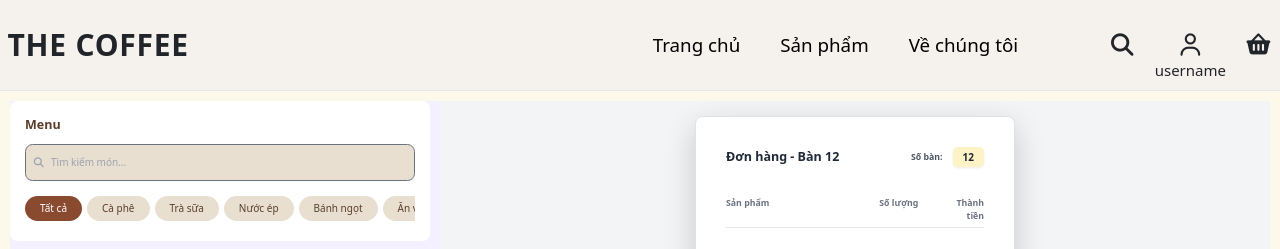
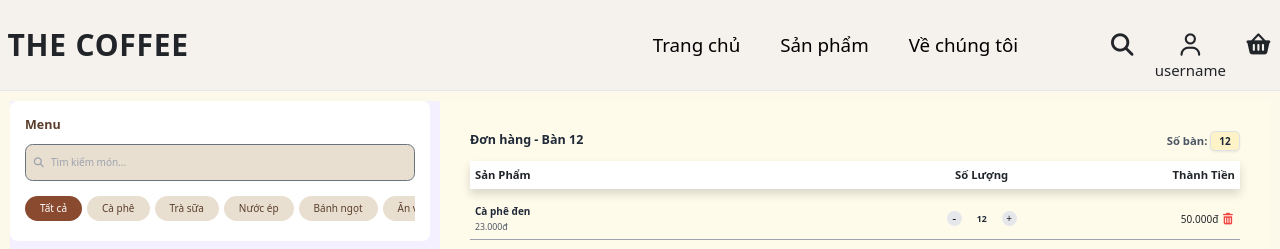
Before and after one commit to quekhoait/webcoffe_CNPM, a Flask app: page / in a window 1280 px wide. Shown: the top 249 px of the page. Run offline with Flask 3, Linux system fonts and the light colour scheme; style sheets or scripts are compiled from the project's sources; some libraries are stand-ins or nearby versions.

Commit message:
ui create order

```diff
--- a/eapp/templates/staff/create_order.html
+++ b/eapp/templates/staff/create_order.html
@@ -1,95 +1,105 @@
-<div class="flex justify-center items-start min-h-screen bg-gray-100 p-4">
-
-    <div class="w-full max-w-lg bg-white rounded-xl shadow-lg p-5 border border-gray-200">
-
-        <div class="flex justify-between items-center mb-5">
+<div class="h-dvh">
+    <div class="bg-amber-50 p-5">
+        <!--        order header-->
+        <div class="flex justify-between">
             <h2 class="text-xl font-bold text-gray-800">Đơn hàng - Bàn 12</h2>
-            <div class="flex items-center space-x-2">
-                <span class="text-sm font-semibold text-gray-600">Số bàn:</span>
-                <span class="px-3 py-1 bg-amber-100 text-gray-800 font-bold rounded-lg shadow-sm">12</span>
+            <div>
+                <span class="text-lg font-semibold text-gray-600">Số bàn:</span>
+                <input
+                        type="text"
+                        value="12"
+                        class="w-12 h-8 text-center px-1 py-1 bg-amber-100 text-gray-800 font-semibold rounded-lg shadow-sm focus:outline-none focus:ring-2 focus:ring-amber-500 border border-transparent"
+                >
             </div>
         </div>
 
-        <div class="grid grid-cols-6 gap-2 text-sm font-semibold text-gray-500 border-b pb-2 mb-3">
-            <div class="col-span-3">Sản phẩm</div>
-            <div class="col-span-2 text-center">Số lượng</div>
-            <div class="col-span-1 text-right">Thành tiền</div>
+        <!--        order item label-->
+        <div class="grid grid-cols-6 text-lg font-semibold p-2 mt-3 bg-white shadow">
+            <div class="col-span-3">Sản Phẩm</div>
+            <div class="col-span-2 text-center">Số Lượng</div>
+            <div class="col-span-1 text-right">Thành Tiền</div>
         </div>
 
-        <div class="grid grid-cols-6 gap-2 items-center py-3 border-b border-gray-100">
+        <!--        order -item-->
+        <div class="grid grid-cols-6 mt-3 p-2 items-center border-b border-gray-400">
             <div class="col-span-3">
                 <p class="font-semibold text-gray-800">Cà phê đen</p>
-                <p class="text-sm text-gray-500">25.000đ</p>
+                <span class="text-sm text-gray-600">23.000đ</span>
             </div>
 
-            <div class="col-span-2 flex justify-center items-center space-x-2">
-                <button class="w-6 h-6 flex items-center justify-center bg-gray-200 rounded-full text-gray-600 hover:bg-gray-300 transition duration-150">
-                    <span class="text-lg leading-none">-</span>
+            <div class="col-span-2 flex items-center justify-center">
+                <button class="bg-gray-200 w-6 h-6 rounded-full flex justify-center items-center"><span class="text-xl">-</span>
                 </button>
-                <span class="font-bold text-gray-800">2</span>
-                <button class="w-6 h-6 flex items-center justify-center bg-gray-200 rounded-full text-gray-600 hover:bg-gray-300 transition duration-150">
-                    <span class="text-lg leading-none">+</span>
+                <input
+                        type="text"
+                        value="12"
+                        class="w-16 h-8 text-center font-semibold text-sm border-none focus:ring-0 bg-transparent text-gray-800 "
+                >
+                <button class="bg-gray-200 w-6 h-6 rounded-full flex justify-center items-center"><span>+</span>
                 </button>
             </div>
 
-            <div class="col-span-1 flex justify-end items-center space-x-2">
-                <span class="font-semibold text-gray-800">50.000đ</span>
+            <div class="col-span-1 text-right">
+                <span>50.000đ</span>
                 <button class="text-red-500 hover:text-red-700">
-                    <svg xmlns="http://www.w3.org/2000/svg" class="h-5 w-5" viewBox="0 0 20 20" fill="currentColor">
-                        <path fill-rule="evenodd" d="M9 2a1 1 0 00-.894.553L7.382 4H4a1 1 0 000 2v10a2 2 0 002 2h8a2 2 0 002-2V6a1 1 0 100-2h-3.382l-.724-1.447A1 1 0 0011 2H9zM7 8a1 1 0 012 0v6a1 1 0 11-2 0V8zm4 0a1 1 0 10-2 0v6a1 1 0 102 0V8z" clip-rule="evenodd" />
-                    </svg>
+                    <i class="fas fa-trash-alt text-lg"></i>
+                </button>
+            </div>
+
+        </div>
+
+        <div class="grid grid-cols-6 mt-3 p-2 items-center border-b border-gray-400">
+            <div class="col-span-3">
+                <p class="font-semibold text-gray-800">Cà phê đen</p>
+                <span class="text-sm text-gray-600">23.000đ</span>
+            </div>
+
+            <div class="col-span-2 flex items-center justify-center">
+                <button class="bg-gray-200 w-6 h-6 rounded-full flex justify-center items-center"><span class="text-xl">-</span>
+                </button>
+                <input
+                        type="text"
+                        value="12"
+                        class="w-16 h-8 text-center font-semibold text-sm border-none focus:ring-0 bg-transparent text-gray-800 "
+                >
+                <button class="bg-gray-200 w-6 h-6 rounded-full flex justify-center items-center"><span>+</span>
+                </button>
+            </div>
+
+            <div class="col-span-1 text-right">
+                <span>50.000đ</span>
+                <button class="text-red-500 hover:text-red-700">
+                    <i class="fas fa-trash-alt text-lg"></i>
                 </button>
             </div>
         </div>
 
-        <div class="grid grid-cols-6 gap-2 items-center py-3 border-b border-gray-100">
-            <div class="col-span-3">
-                <p class="font-semibold text-gray-800">Bánh Tiramisu</p>
-                <p class="text-sm text-gray-500">50.000đ</p>
+        <!--order bill-->
+        <div class="bg-white pt-2 mt-3 border-t border-gray-400">
+            <div class="flex justify-between text-gray-600">
+                <span>Tạm tính</span>
+                <span>100.000đ</span>
             </div>
 
-            <div class="col-span-2 flex justify-center items-center space-x-2">
-                <button class="w-6 h-6 flex items-center justify-center bg-gray-200 rounded-full text-gray-600 hover:bg-gray-300 transition duration-150">
-                    <span class="text-lg leading-none">-</span>
-                </button>
-                <span class="font-bold text-gray-800">1</span>
-                <button class="w-6 h-6 flex items-center justify-center bg-gray-200 rounded-full text-gray-600 hover:bg-gray-300 transition duration-150">
-                    <span class="text-lg leading-none">+</span>
-                </button>
+            <div class="flex justify-between text-gray-600">
+                <span>Giảm giá</span>
+                <span>100.000đ</span>
             </div>
 
-            <div class="col-span-1 flex justify-end items-center space-x-2">
-                <span class="font-semibold text-gray-800">50.000đ</span>
-                <button class="text-red-500 hover:text-red-700">
-                    <svg xmlns="http://www.w3.org/2000/svg" class="h-5 w-5" viewBox="0 0 20 20" fill="currentColor">
-                        <path fill-rule="evenodd" d="M9 2a1 1 0 00-.894.553L7.382 4H4a1 1 0 000 2v10a2 2 0 002 2h8a2 2 0 002-2V6a1 1 0 100-2h-3.382l-.724-1.447A1 1 0 0011 2H9zM7 8a1 1 0 012 0v6a1 1 0 11-2 0V8zm4 0a1 1 0 10-2 0v6a1 1 0 102 0V8z" clip-rule="evenodd" />
-                    </svg>
-                </button>
+            <div class="flex justify-between border-t mt-3 border-gray-400 pt-2 text-lg font-semibold text-gray-800">
+                <span>Tổng cộng</span>
+                <span>100.000đ</span>
             </div>
         </div>
 
-        <div class="mt-4 space-y-2">
-            <div class="flex justify-between text-gray-600">
-                <span>Tạm tính</span>
-                <span class="font-semibold">100.000đ</span>
-            </div>
-            <div class="flex justify-between text-gray-600">
-                <span>Giảm giá</span>
-                <span class="font-semibold text-red-500">- 0đ</span>
-            </div>
-            <div class="flex justify-between pt-2 border-t border-gray-300">
-                <span class="text-xl font-bold text-gray-800">Tổng cộng</span>
-                <span class="text-xl font-bold text-gray-800">100.000đ</span>
-            </div>
-        </div>
-
+        <!--        order button-->
         <button class="mt-6 w-full py-3 bg-amber-800 text-white font-bold rounded-xl shadow-lg hover:bg-amber-900 transition duration-200 flex justify-center items-center space-x-2">
             <svg xmlns="http://www.w3.org/2000/svg" class="h-6 w-6" viewBox="0 0 20 20" fill="currentColor">
-                <path d="M9 2a1 1 0 000 2h2a1 1 0 100-2H9z" />
-                <path fill-rule="evenodd" d="M4 5a2 2 0 012-2h12a2 2 0 012 2v8a2 2 0 01-2 2h-3l-4 4v-4H6a2 2 0 01-2-2V5zm3 1h6v6H7V6z" clip-rule="evenodd" />
+                <path d="M9 2a1 1 0 000 2h2a1 1 0 100-2H9z"/>
+                <path fill-rule="evenodd"
+                      d="M4 5a2 2 0 012-2h12a2 2 0 012 2v8a2 2 0 01-2 2h-3l-4 4v-4H6a2 2 0 01-2-2V5zm3 1h6v6H7V6z"
+                      clip-rule="evenodd"/>
             </svg>
             <span>Tạo Đơn Hàng</span>
         </button>
-
     </div>
-</div>
--- a/eapp/templates/staff/staff.html
+++ b/eapp/templates/staff/staff.html
@@ -15,7 +15,7 @@
     </div>
 
     <!--    section phải-->
-    <div class="w-2/3 bg-blue-200 ">
+    <div class="w-2/3 ">
         {% include 'staff/create_order.html' %}
     </div>
 </div>
```
